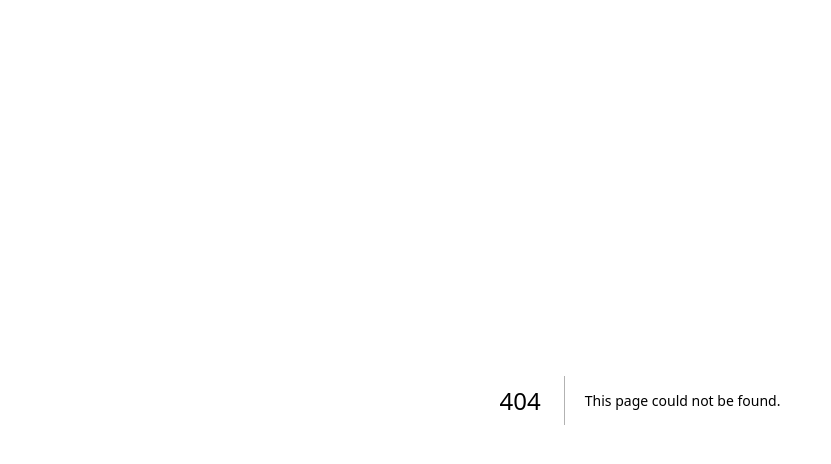
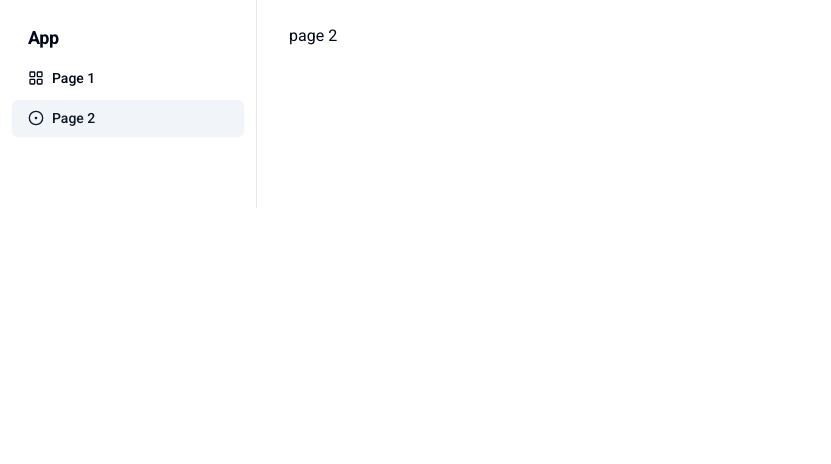
Before and after one commit to quockhanhtn/nextjs-starter, a Next.js app: page /examples/dashboard/page-2 in a window 1280 px wide. Before the commit this address had no page. Shown: the top 464 px of the page, without its empty margins (0-831 px from the left). Built offline with nearby package versions, Linux system fonts and the light colour scheme.

Commit message:
Init dashboard layout

```diff
--- a/src/app/examples/dashboard/layout.tsx
+++ b/src/app/examples/dashboard/layout.tsx
@@ -1,14 +1,11 @@
-export type DashBoardLayoutProps = {
+import DashboardLayout from '~/layouts/dashboard';
+
+export type LayoutProps = {
   children: React.ReactNode;
 };
 
-const DashBoardLayout: React.FC<DashBoardLayoutProps> = ({ children }) => {
-  return (
-    <div>
-      <h1>Dashboard</h1>
-      {children}
-    </div>
-  );
+const Layout: React.FC<LayoutProps> = ({ children }) => {
+  return <DashboardLayout>{children}</DashboardLayout>;
 };
 
-export default DashBoardLayout;
+export default Layout;
--- /dev/null
+++ b/src/app/examples/dashboard/page-2/page.tsx
@@ -0,0 +1,7 @@
+export type pageProps = {};
+
+const page: React.FC<pageProps> = () => {
+  return <div>page 2</div>;
+};
+
+export default page;
--- a/src/components/examples-nav.tsx
+++ b/src/components/examples-nav.tsx
@@ -9,37 +9,37 @@ import { ArrowRight } from 'lucide-react';
 const examples = [
   {
     name: 'Dashboard',
-    href: '/examples/dashboard',
+    href: '/shadcn-examples/dashboard',
     code: 'https://github.com/shadcn/ui/tree/main/apps/www/app/examples/dashboard',
   },
   {
     name: 'Cards',
-    href: '/examples/cards',
+    href: '/shadcn-examples/cards',
     code: 'https://github.com/shadcn/ui/tree/main/apps/www/app/examples/cards',
   },
   {
     name: 'Tasks',
-    href: '/examples/tasks',
+    href: '/shadcn-examples/tasks',
     code: 'https://github.com/shadcn/ui/tree/main/apps/www/app/examples/tasks',
   },
   {
     name: 'Playground',
-    href: '/examples/playground',
+    href: '/shadcn-examples/playground',
     code: 'https://github.com/shadcn/ui/tree/main/apps/www/app/examples/playground',
   },
   {
     name: 'Forms',
-    href: '/examples/forms',
+    href: '/shadcn-examples/forms',
     code: 'https://github.com/shadcn/ui/tree/main/apps/www/app/examples/forms',
   },
   {
     name: 'Music',
-    href: '/examples/music',
+    href: '/shadcn-examples/music',
     code: 'https://github.com/shadcn/ui/tree/main/apps/www/app/examples/music',
   },
   {
     name: 'Authentication',
-    href: '/examples/authentication',
+    href: '/shadcn-examples/authentication',
     code: 'https://github.com/shadcn/ui/tree/main/apps/www/app/examples/authentication',
   },
 ];
--- a/src/components/features/auth/LoginForm.tsx
+++ b/src/components/features/auth/LoginForm.tsx
@@ -3,7 +3,6 @@
 import { useState } from 'react';
 import { zodResolver } from '@hookform/resolvers/zod';
 import { EyeNoneIcon, EyeOpenIcon } from '@radix-ui/react-icons';
-import { GithubIcon, GoogleIcon } from '~/components/@icons';
 import { Icons } from '~/components/icons';
 import { Button } from '~/components/ui/button';
 import {
--- a/src/components/ui/button.tsx
+++ b/src/components/ui/button.tsx
@@ -1,4 +1,5 @@
 import { forwardRef } from 'react';
+import NextLink, { LinkProps } from 'next/link';
 import { Slot } from '@radix-ui/react-slot';
 import { cn } from '~/styles/utils';
 import { cva, type VariantProps } from 'class-variance-authority';
--- /dev/null
+++ b/src/layouts/dashboard/DashboardSidebar.tsx
@@ -0,0 +1,50 @@
+'use client';
+
+import NextLink from 'next/link';
+import { usePathname } from 'next/navigation';
+import { buttonVariants } from '~/components/ui/button';
+import { cn } from '~/styles/utils';
+import { CircleDot as CircleDotIcon } from 'lucide-react';
+
+import { sidebars } from './config';
+
+export type DashboardSidebarProps = React.HTMLAttributes<HTMLDivElement> & {};
+
+const DashboardSidebar: React.FC<DashboardSidebarProps> = ({ className, ...otherProps }) => {
+  const pathname = usePathname();
+
+  return (
+    <div className={cn('pb-12', className)} {...otherProps}>
+      <div className="space-y-4 py-4">
+        {sidebars.map((sidebarOption, index) => (
+          <div key={`sidebar-item-${index}`} className="px-3 py-2">
+            <h2 className="mb-2 px-4 text-lg font-semibold tracking-tight">
+              {sidebarOption.subheader}
+            </h2>
+            <div className="space-y-1">
+              {sidebarOption.items.map((item, idx) => (
+                <NextLink
+                  key={`sidebar-item-${index}-${idx}`}
+                  href={item.href}
+                  className={cn(
+                    buttonVariants({ variant: pathname === item.href ? 'secondary' : 'ghost' }),
+                    'w-full justify-start',
+                  )}
+                >
+                  {item.Icon ? (
+                    <item.Icon className="mr-2 h-4 w-4" />
+                  ) : (
+                    <CircleDotIcon className="mr-2 h-4 w-4" />
+                  )}
+                  {item.title}
+                </NextLink>
+              ))}
+            </div>
+          </div>
+        ))}
+      </div>
+    </div>
+  );
+};
+
+export default DashboardSidebar;
--- /dev/null
+++ b/src/layouts/dashboard/config.ts
@@ -0,0 +1,30 @@
+import { LayoutGrid } from 'lucide-react';
+
+export type SidebarItemType = {
+  title: string;
+  Icon?: (props: React.HTMLProps<HTMLDivElement> | any) => React.ReactElement | JSX.Element;
+  href: string;
+  child?: Array<Omit<SidebarItemType, 'child'>>;
+};
+
+export type SidebarOptionType = {
+  subheader: string;
+  items: Array<SidebarItemType>;
+};
+
+export const sidebars: SidebarOptionType[] = [
+  {
+    subheader: 'App',
+    items: [
+      {
+        title: 'Page 1',
+        href: '/examples/dashboard',
+        Icon: LayoutGrid,
+      },
+      {
+        title: 'Page 2',
+        href: '/examples/dashboard/page-2',
+      },
+    ],
+  },
+];
--- /dev/null
+++ b/src/layouts/dashboard/index.tsx
@@ -0,0 +1,20 @@
+import DashboardSidebar from '~/layouts/dashboard/DashboardSidebar';
+
+export type DashboardLayoutProps = {
+  children: React.ReactNode;
+};
+
+const DashboardLayout: React.FC<DashboardLayoutProps> = ({ children }) => {
+  return (
+    <div className="bg-background">
+      <div className="grid lg:grid-cols-5">
+        <DashboardSidebar className="hidden lg:block" />
+        <div className="col-span-3 lg:col-span-4 lg:border-l">
+          <div className="h-full px-4 py-6 lg:px-8">{children}</div>
+        </div>
+      </div>
+    </div>
+  );
+};
+
+export default DashboardLayout;
```
